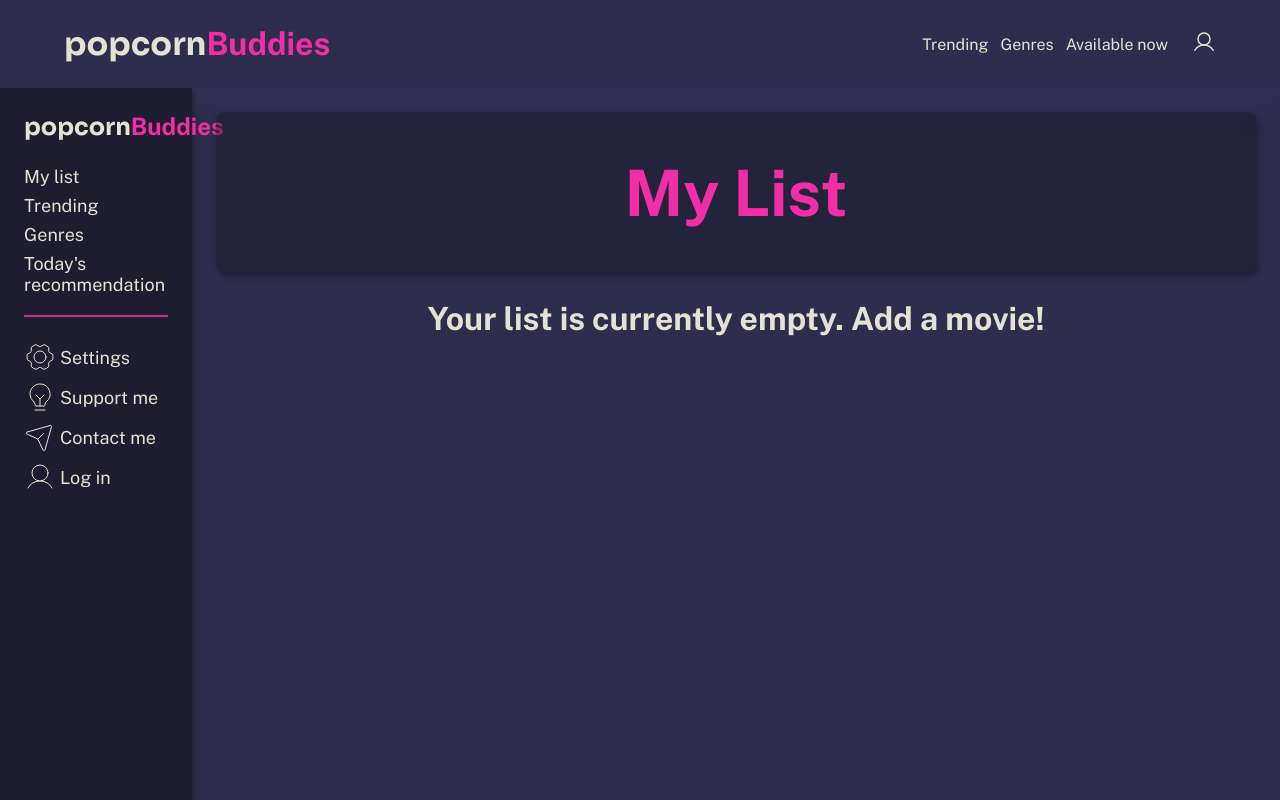
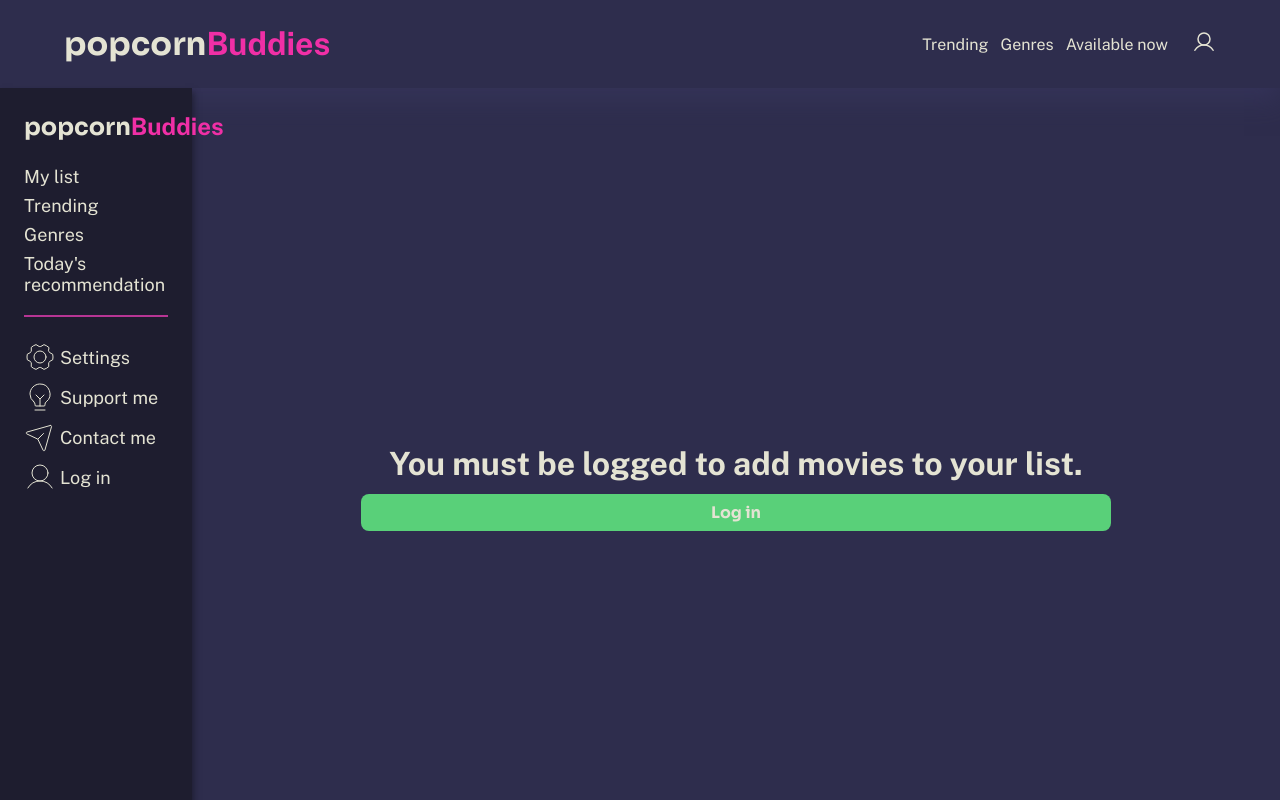
Before and after one commit to gabrielcaamargo/popcornBuddies, a React (Vite) app: page /my-list in a window 1280 px wide. Shown: the top 800 px of the page. Built offline with nearby package versions, Linux system fonts and the light colour scheme.

Commit message:
🔥feat: created condition to show my list only when user is logged

```diff
--- a/src/pages/MyList/index.tsx
+++ b/src/pages/MyList/index.tsx
@@ -1,10 +1,26 @@
+import { useContext } from "react";
+import { UserContext } from "../../contexts/UserContext";
 import MyListContent from "../../components/MyListContent";
 import PageWrapper from "../../components/PageWrapper";
+import { Container } from "./styles";
+import { Link } from "react-router-dom";
+import { Button } from "../../components/common/Button";
 
 export default function MyList() {
+	const { isUserLogged } = useContext(UserContext);
+
 	return (
 		<PageWrapper>
-			<MyListContent />
+			{!isUserLogged && (
+				<Container>
+					<h1>You must be logged to add movies to your list.</h1>
+
+					<Link to="/user">
+						<Button>Log in</Button>
+					</Link>
+				</Container>
+			)}
+			{isUserLogged && <MyListContent />}
 		</PageWrapper>
 	);
 }
--- /dev/null
+++ b/src/pages/MyList/styles.ts
@@ -0,0 +1,16 @@
+import styled from "styled-components";
+
+export const Container = styled.div`
+  display: flex;
+  flex-direction: column;
+  gap: 12px;
+  max-width: 750px;
+  width: 100%;
+  align-items: center;
+  justify-content: center;
+  margin: auto;
+
+  a {
+    width: 100%;
+  }
+`;
```
